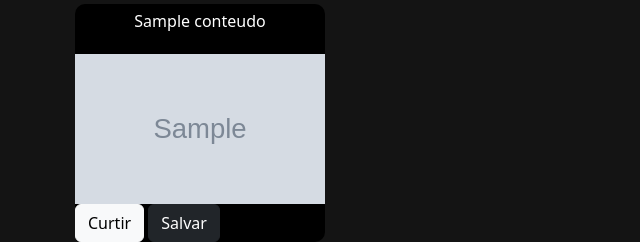
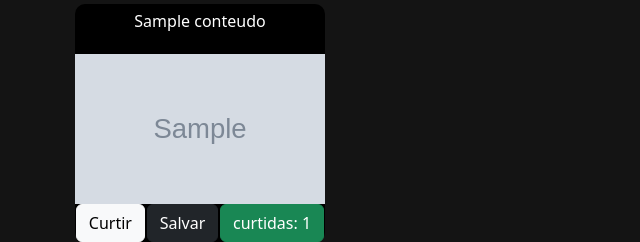
Before and after one commit to Fabio661/FabioFlix, a Django app: page / in a window 1280 px wide. Shown: the part 588-830 px from the top of the page, without its empty margins (0-640 px from the left). Run offline with Django 4.2, Linux system fonts and the light colour scheme; tables that the repository leaves empty hold one stand-in row (values such as "Sample post"); grey boxes marked "Sample" are stand-in pictures.

Commit message:
Sistema de likes

```diff
--- a/fabioflix/conteudo/models.py
+++ b/fabioflix/conteudo/models.py
@@ -1,3 +1,5 @@
+import numpy as np
+
 from django.db import models
 from django.contrib.auth.models import User
 from django.core.validators import MinValueValidator, MaxValueValidator
@@ -37,5 +39,8 @@ class Conteudo(models.Model):
     class Meta:
         ordering = ['-criado_em']
 
+    def total_likes(self):
+        return self.likes.count()
+
     def __str__(self):
         return self.titulo
--- a/fabioflix/conteudo/static/css/home.css
+++ b/fabioflix/conteudo/static/css/home.css
@@ -76,6 +76,9 @@ body {
     width: 250px;
 }
 
-.flex-container .btn {
-
+.flex-container .bnt-lista-filme {
+   display: flex;
+   align-items: center;
+   text-align: center;
+   justify-content: space-around;
 }
--- a/fabioflix/conteudo/templates/home.html
+++ b/fabioflix/conteudo/templates/home.html
@@ -54,6 +54,8 @@
         {% endif %}
       {% endfor %}
     </div>
+
+    <!--Lista-filmes-Series-->
     <div class="lista-filmes-series">
       <h2>Nossas sugestões de hoje pra você</h2>
       {% for cont in conteudo %}
@@ -64,17 +66,20 @@
             </div>
             <div class="midiaCard">
               <img src="{{cont.imagem}}" alt="Imagem {{cont.titulo}}">
+
             </div>
             <div class="baixoCard">
-                <div class="botao-lista-filme">
-                  <button class="btn btn-light" type="button">Curtir</button>
+              <div class="bnt-lista-filme">
+                <a href="{% url 'darlike' cont.id %}"><button class="btn btn-light" type="button">Curtir</button></a>
                 <button class="btn btn-dark" type="button">Salvar</button>
+                <button class="btn btn-success" type="button">curtidas: {{cont.total_likes}}</button>
               </div>
             </div>
           </div>
         </div>
       {% endfor %}
     </div>
+  </div>
 
 
 </body>
--- a/fabioflix/conteudo/urls.py
+++ b/fabioflix/conteudo/urls.py
@@ -3,5 +3,6 @@ from django.urls import path
 from conteudo import views
 
 urlpatterns = [
-    path('', views.pagina_inicial, name='home')
+    path('', views.pagina_inicial, name='home'),
+    path('like/<int:pk>', views.darlike, name='darlike')
 ]
--- a/fabioflix/conteudo/views.py
+++ b/fabioflix/conteudo/views.py
@@ -1,6 +1,5 @@
 from django.shortcuts import render, redirect
 from .models import Conteudo
-from django.shortcuts import get_list_or_404
 
 # Create your views here.
 
@@ -12,3 +11,8 @@ def pagina_inicial(request):
     }
 
     return render(request, 'home.html', conteudos)
+
+def darlike(request, pk):
+    conteudo = Conteudo(id=pk)
+    conteudo.likes.add(request.user.id)
+    return redirect('home'+str(conteudo))
```
Also changed, not shown: fabioflix/conteudo/migrations/0002_conteudo_likes.py (added), fabioflix/conteudo/static/imagems/the-batman.png (deleted). Lines whose indentation alone changed are shown as unchanged.
